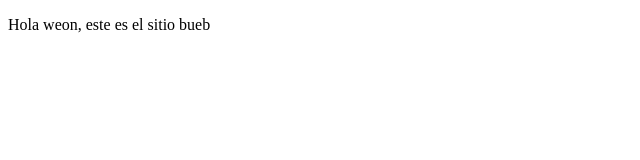
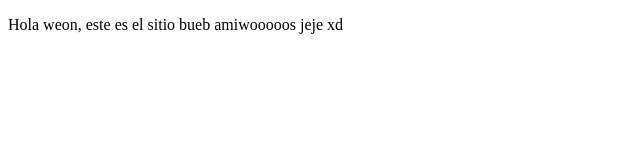
Before and after one commit to manursgit/proyectospersonales, a plain HTML site: page index.html in a window 1280 px wide. Shown: the whole page, without its empty margins (0-640 px from the left). Drawn offline with Linux system fonts and the light colour scheme.

Commit message:
cambios agregamos sitio web de prueba

```diff
--- a/index.html
+++ b/index.html
@@ -9,7 +9,7 @@
 <body>
 
     <p>
-        Hola weon, este es el sitio bueb
+        Hola weon, este es el sitio bueb amiwooooos jeje xd
     </p>
 
 </body>
```
